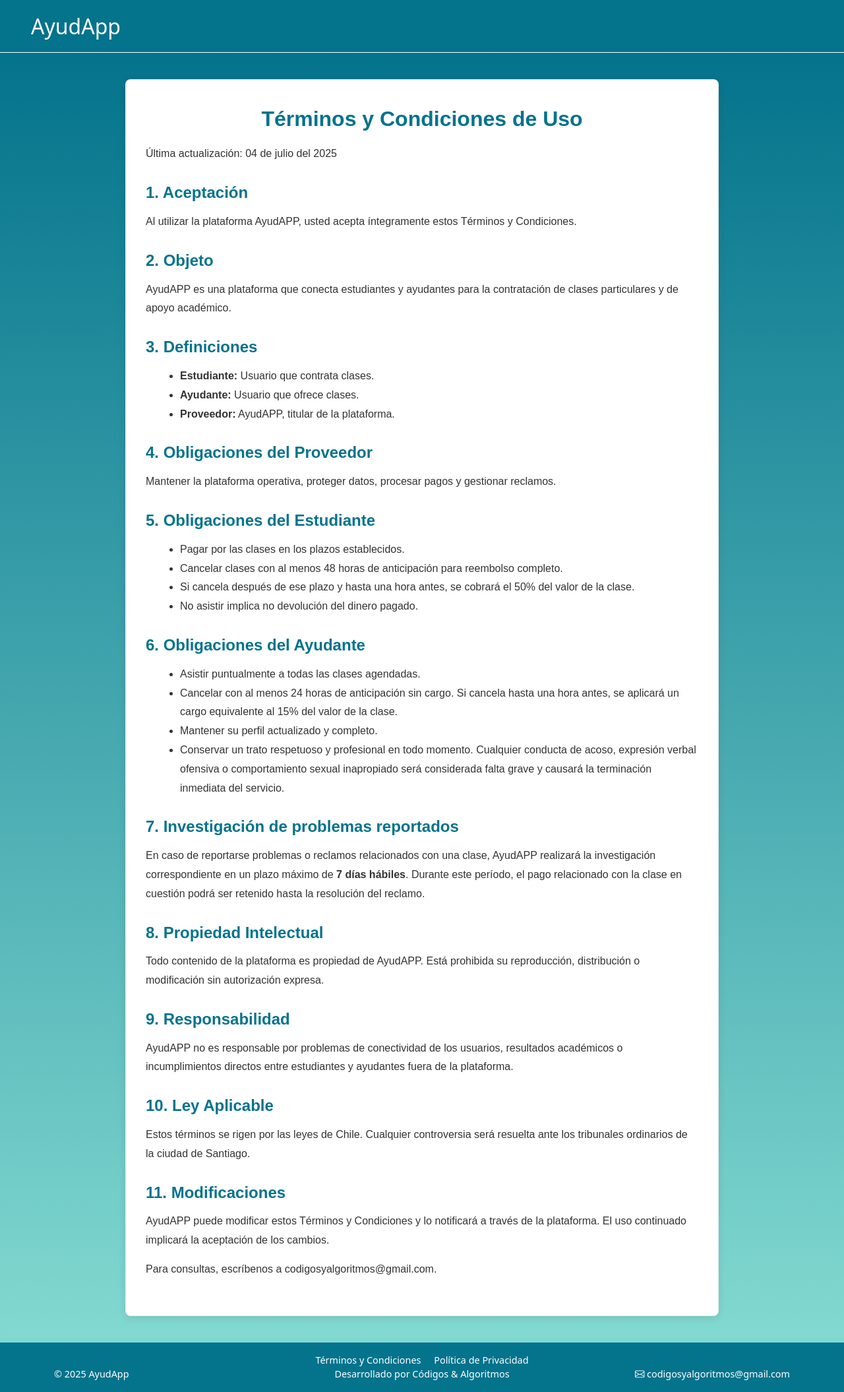
After one commit to Pabciostar/ayudApp, a Django app: page /terminos_y_condiciones/ in a window 1280 px wide. The commit adds this page. Shown: the whole page at 66% size. Run offline with Django 5.2, Linux system fonts and the light colour scheme; some libraries are stand-ins or nearby versions.

Commit message:
se agrega terminos y politicas ademas se modifica navbar
se agrega vista de terminos y condiciones, politicas de privacidad y se modifica navbar para que redireccione en ayudapp segun si esta logueado o no

```diff
--- /dev/null
+++ b/core/static/css/legales.css
@@ -0,0 +1,114 @@
+/* =========================== */
+/* AyudAPP - CSS Legal Boostrap */
+/* =========================== */
+
+/* Paleta de colores raíz */
+:root {
+  --color-primario: #04738C;
+  --color-secundario: #048C8C;
+  --color-acento: #82D9D0;
+  --color-texto: #333333;
+  --color-fondo: #F9F9F9;
+}
+
+/* Contenedor legal */
+.legal-container {
+  background-color: #ffffff !important; /* Fondo blanco para máxima legibilidad */
+  color: var(--color-texto) !important;
+  max-width: 900px;
+  margin: 40px auto;
+  padding: 40px 30px;
+  border-radius: 8px;
+  border: 1px solid rgba(0,0,0,0.08); /* contorno suave */
+  box-shadow: 0 2px 12px rgba(0,0,0,0.1);
+  font-family: "Poppins", sans-serif;
+  line-height: 1.8;
+  position: relative;
+  z-index: 10;
+}
+
+/* Títulos principales */
+.legal-container h1 {
+  color: var(--color-primario);
+  font-size: 2rem;
+  margin-bottom: 20px;
+  text-align: center;
+  font-weight: 700;
+}
+
+/* Subtítulos */
+.legal-container h2 {
+  color: var(--color-primario);
+  font-size: 1.5rem;
+  margin-top: 30px;
+  margin-bottom: 15px;
+  font-weight: 600;
+}
+
+/* Subtítulos menores */
+.legal-container h3 {
+  color: var(--color-secundario);
+  font-size: 1.2rem;
+  margin-top: 25px;
+  margin-bottom: 10px;
+  font-weight: 500;
+}
+
+/* Párrafos */
+.legal-container p {
+  margin-bottom: 15px;
+  font-size: 1rem;
+}
+
+/* Listas */
+.legal-container ul, .legal-container ol {
+  margin-left: 20px;
+  margin-bottom: 15px;
+}
+
+/* Links */
+.legal-container a {
+  color: var(--color-primario);
+  text-decoration: underline;
+}
+
+.legal-container a:hover {
+  color: var(--color-secundario);
+}
+
+/* Botón de aceptación (usa clases Bootstrap + personalización) */
+.btn-aceptar-legal {
+  background-color: var(--color-primario);
+  color: #ffffff;
+  font-weight: 600;
+  padding: 10px 25px;
+  border-radius: 6px;
+  border: none;
+  text-decoration: none;
+  text-align: center;
+  margin-top: 30px;
+  transition: all 0.3s ease;
+}
+
+.btn-aceptar-legal:hover {
+  background-color: #04668C;
+  color: #ffffff;
+  transform: translateY(-1px);
+  box-shadow: 0 4px 10px rgba(0,0,0,0.15);
+}
+
+/* Responsive */
+@media (max-width: 768px) {
+  .legal-container {
+    padding: 25px 15px;
+    margin: 20px auto;
+  }
+
+  .legal-container h1 {
+    font-size: 1.6rem;
+  }
+
+  .legal-container h2 {
+    font-size: 1.3rem;
+  }
+}
--- a/core/templates/base.html
+++ b/core/templates/base.html
@@ -17,7 +17,11 @@
     <!-- Barra de navegación global -->
     <nav id="navbarBase" class="navbar navbar-expand-lg">
       <div class="container-fluid">
-          <a class="navbar-brand ayudapp-hover" href="{% url 'buscador' %}" style="font-size: 2rem;" >AyudApp</a>
+        <a class="navbar-brand ayudapp-hover"
+          href="{% if user.is_authenticated %}{% url 'buscador' %}{% else %}{% url 'acceder' %}{% endif %}"
+          style="font-size: 2rem;">
+          AyudApp
+        </a>
         <button class="navbar-toggler" type="button" data-bs-toggle="collapse" data-bs-target="#navbarNav" aria-controls="navbarNav" aria-expanded="false" aria-label="Toggle navigation">
           <span class="navbar-toggler-icon"></span>
         </button>
@@ -50,7 +54,6 @@
                 </a>
               </li>
             {% endif %}
-
           </ul>
           <ul class="navbar-nav ms-auto">
             {% if es_landing %}
@@ -66,6 +69,7 @@
         </div>
       </div>
     </nav>
+
 
       {% if messages %}
         <div class="main container mt-3">
@@ -87,7 +91,17 @@
       </main>
 
       <footer id="footerBase" class="text-white py-3">
-        <div class="container">
+        <div class="container text-center">
+
+          <!-- Primera línea: links legales centrados -->
+          <div class="row">
+            <div class="col">
+              <a href="{% url 'terminos_y_condiciones' %}" class="text-white text-decoration-none me-3">Términos y Condiciones</a>
+              <a href="{% url 'politica_de_privacidad' %}" class="text-white text-decoration-none">Política de Privacidad</a>
+            </div>
+          </div>
+
+          <!-- Segunda línea: copyright, desarrollado por, correo -->
           <div class="row text-center text-lg-start">
             <div class="col-lg-4 mb-2 mb-lg-0">
               <p class="mb-0">&copy; 2025 AyudApp</p>
@@ -108,6 +122,7 @@
               </p>
             </div>
           </div>
+
         </div>
       </footer>
 
--- /dev/null
+++ b/core/templates/terminos.html
@@ -0,0 +1,63 @@
+{% extends 'base.html' %}
+{% load static %}
+
+{% block css %}
+<link rel="stylesheet" href="{% static 'css/legales.css' %}">
+{% endblock %}
+
+{% block content %}
+<div class="container legal-container">
+  <h1>Términos y Condiciones de Uso</h1>
+
+  <p>Última actualización: 04 de julio del 2025</p>
+
+  <h2>1. Aceptación</h2>
+  <p>Al utilizar la plataforma AyudAPP, usted acepta íntegramente estos Términos y Condiciones.</p>
+
+  <h2>2. Objeto</h2>
+  <p>AyudAPP es una plataforma que conecta estudiantes y ayudantes para la contratación de clases particulares y de apoyo académico.</p>
+
+  <h2>3. Definiciones</h2>
+  <ul>
+    <li><strong>Estudiante:</strong> Usuario que contrata clases.</li>
+    <li><strong>Ayudante:</strong> Usuario que ofrece clases.</li>
+    <li><strong>Proveedor:</strong> AyudAPP, titular de la plataforma.</li>
+  </ul>
+
+  <h2>4. Obligaciones del Proveedor</h2>
+  <p>Mantener la plataforma operativa, proteger datos, procesar pagos y gestionar reclamos.</p>
+
+  <h2>5. Obligaciones del Estudiante</h2>
+  <ul>
+    <li>Pagar por las clases en los plazos establecidos.</li>
+    <li>Cancelar clases con al menos 48 horas de anticipación para reembolso completo.</li>
+    <li>Si cancela después de ese plazo y hasta una hora antes, se cobrará el 50% del valor de la clase.</li>
+    <li>No asistir implica no devolución del dinero pagado.</li>
+  </ul>
+
+  <h2>6. Obligaciones del Ayudante</h2>
+  <ul>
+    <li>Asistir puntualmente a todas las clases agendadas.</li>
+    <li>Cancelar con al menos 24 horas de anticipación sin cargo. Si cancela hasta una hora antes, se aplicará un cargo equivalente al 15% del valor de la clase.</li>
+    <li>Mantener su perfil actualizado y completo.</li>
+    <li>Conservar un trato respetuoso y profesional en todo momento. Cualquier conducta de acoso, expresión verbal ofensiva o comportamiento sexual inapropiado será considerada falta grave y causará la terminación inmediata del servicio.</li>
+  </ul>
+
+  <h2>7. Investigación de problemas reportados</h2>
+  <p>En caso de reportarse problemas o reclamos relacionados con una clase, AyudAPP realizará la investigación correspondiente en un plazo máximo de <strong>7 días hábiles</strong>. Durante este período, el pago relacionado con la clase en cuestión podrá ser retenido hasta la resolución del reclamo.</p>
+
+  <h2>8. Propiedad Intelectual</h2>
+  <p>Todo contenido de la plataforma es propiedad de AyudAPP. Está prohibida su reproducción, distribución o modificación sin autorización expresa.</p>
+
+  <h2>9. Responsabilidad</h2>
+  <p>AyudAPP no es responsable por problemas de conectividad de los usuarios, resultados académicos o incumplimientos directos entre estudiantes y ayudantes fuera de la plataforma.</p>
+
+  <h2>10. Ley Aplicable</h2>
+  <p>Estos términos se rigen por las leyes de Chile. Cualquier controversia será resuelta ante los tribunales ordinarios de la ciudad de Santiago.</p>
+
+  <h2>11. Modificaciones</h2>
+  <p>AyudAPP puede modificar estos Términos y Condiciones y lo notificará a través de la plataforma. El uso continuado implicará la aceptación de los cambios.</p>
+
+  <p>Para consultas, escríbenos a codigosyalgoritmos@gmail.com.</p>
+</div>
+{% endblock %}
--- a/core/urls.py
+++ b/core/urls.py
@@ -4,6 +4,8 @@ from . import views
 urlpatterns = [
     path('', views.landing_view, name='inicio'),
     path('acceder/', views.inicio, name="acceder"),
+    path('terminos_y_condiciones/', views.terminos_view, name='terminos_y_condiciones'),
+    path('politica_de_privacidad/', views.politica_view, name='politica_de_privacidad'),
     path('buscador/', views.buscador_view, name='buscador'),
     path('postulacionAyudante/', views.postulacionAyudante_view, name='postulacionAyudante'),
     path('detalleClase', views.detalleClase_view, name='detalleClase'),
--- a/core/views.py
+++ b/core/views.py
@@ -30,6 +30,12 @@ from .decorators import rol_requerido
 
 def landing_view(request):
     return render(request, 'landing.html', {'es_landing': True})
+
+def terminos_view(request):
+    return render(request, 'terminos.html' )
+
+def politica_view(request):
+    return render(request, 'politicas.html')
 
 os.environ['OAUTHLIB_INSECURE_TRANSPORT'] = '1'  # Solo para pruebas locales (HTTP)
 
```
Also changed, not shown: core/templates/politicas.html (added, +45 -0 lines). Lines whose indentation alone changed are shown as unchanged.
